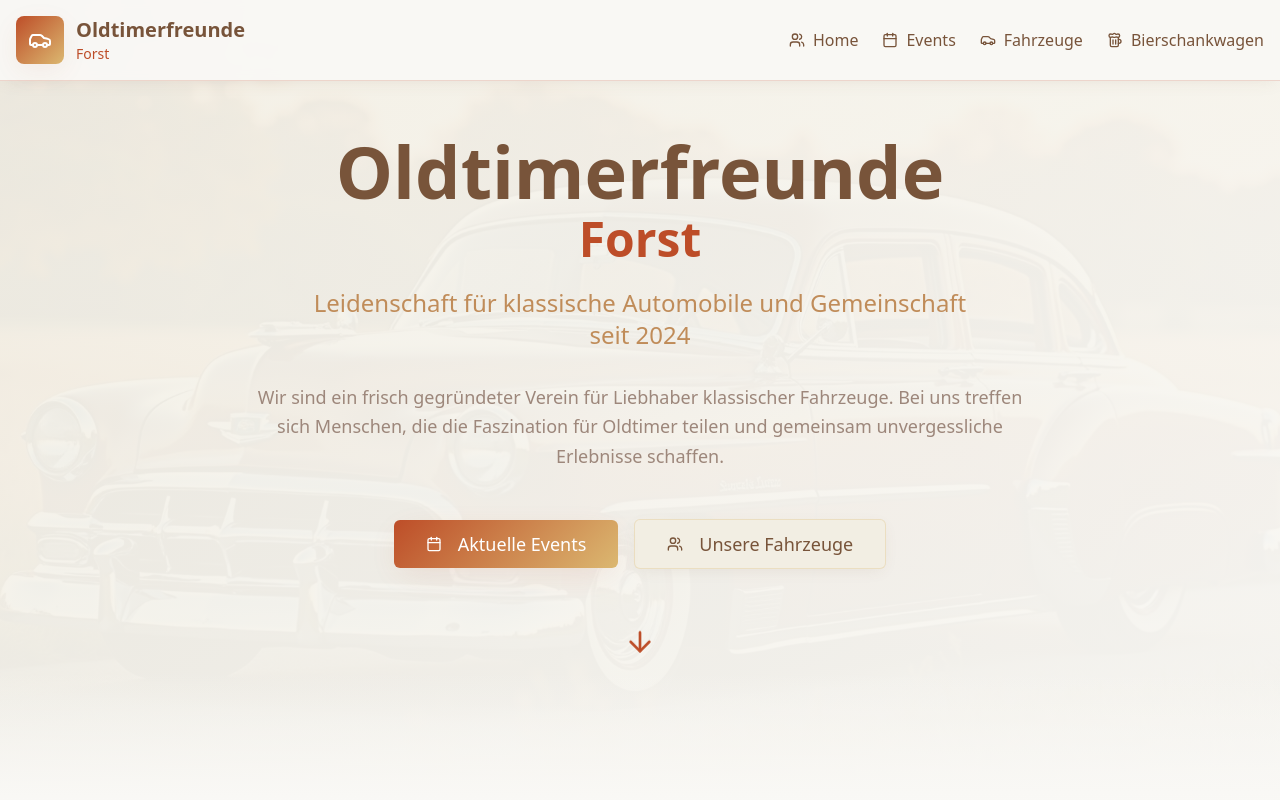
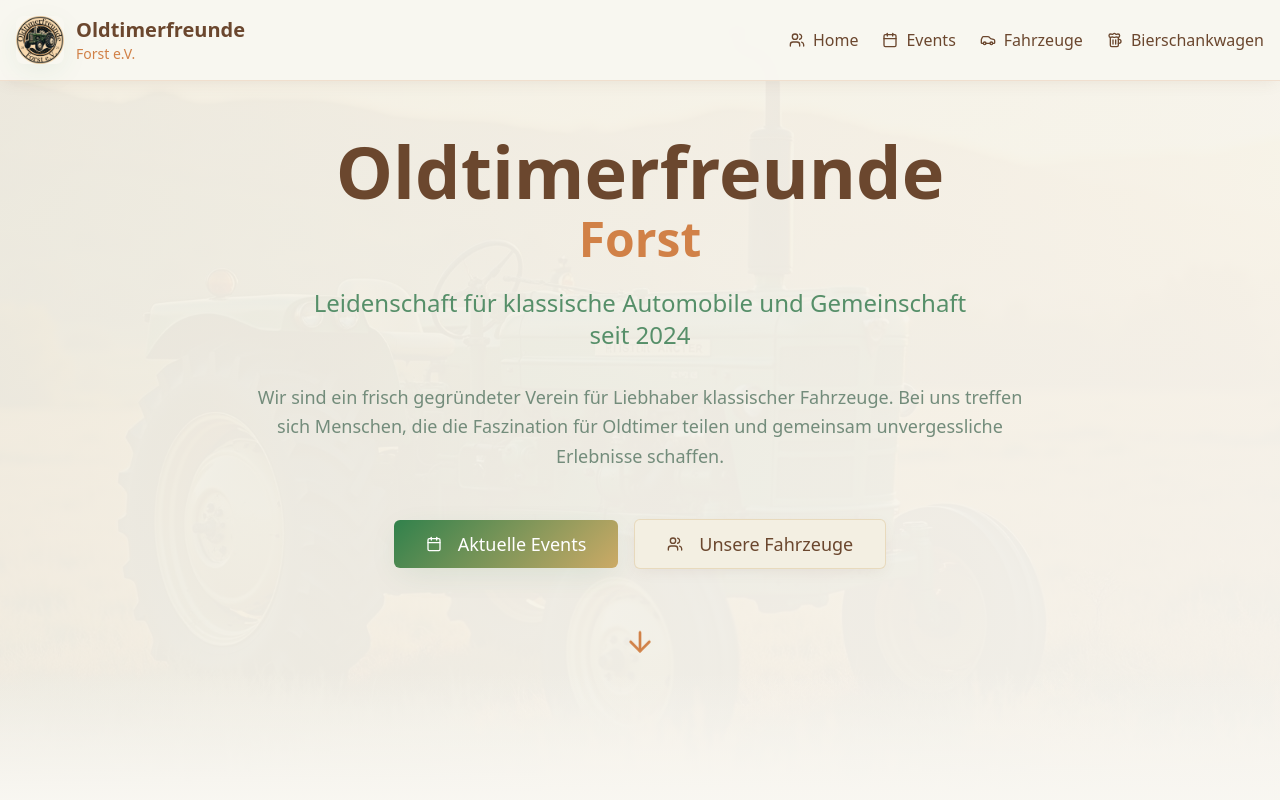
Before and after one commit to kdat-tk/forst-oldtimer-verein-portal, a React (Vite) app: page / in a window 1280 px wide. Shown: the top 800 px of the page. Built offline with nearby package versions, Linux system fonts and the light colour scheme.

Commit message:
Adapt layout to logo
Incorporate the provided logo and adjust the layout. Set an oldtimer tractor as the background image for the hero section.

```diff
--- a/src/components/Header.tsx
+++ b/src/components/Header.tsx
@@ -18,12 +18,16 @@ const Header = () => {
         <div className="flex items-center justify-between">
           {/* Logo */}
           <div className="flex items-center space-x-3">
-            <div className="w-12 h-12 bg-gradient-vintage rounded-lg flex items-center justify-center shadow-vintage">
-              <Car className="w-6 h-6 text-white" />
+            <div className="w-12 h-12 rounded-lg overflow-hidden shadow-vintage">
+              <img
+                src="/lovable-uploads/b4cdec90-7731-4ca8-9fe0-4337ad2ca5f6.png"
+                alt="Oldtimerfreunde Forst Logo"
+                className="w-full h-full object-cover"
+              />
             </div>
             <div>
               <h1 className="text-xl font-bold text-vintage-brown">Oldtimerfreunde</h1>
-              <p className="text-sm text-vintage-copper">Forst</p>
+              <p className="text-sm text-vintage-copper">Forst e.V.</p>
             </div>
           </div>
 
--- a/src/components/Hero.tsx
+++ b/src/components/Hero.tsx
@@ -1,6 +1,6 @@
 import { Button } from '@/components/ui/button';
 import { Calendar, Users, ArrowDown } from 'lucide-react';
-import heroImage from '@/assets/hero-oldtimer.jpg';
+import heroImage from '@/assets/hero-traktor.jpg';
 
 const Hero = () => {
   return (
@@ -9,8 +9,8 @@ const Hero = () => {
       <div className="absolute inset-0 z-0">
         <img
           src={heroImage}
-          alt="Classic vintage car"
-          className="w-full h-full object-cover opacity-20"
+          alt="Vintage agricultural tractor"
+          className="w-full h-full object-cover opacity-25"
         />
         <div className="absolute inset-0 bg-gradient-to-br from-vintage-cream/80 to-background/90"></div>
       </div>
--- a/src/index.css
+++ b/src/index.css
@@ -8,49 +8,49 @@ All colors MUST be HSL.
 
 @layer base {
   :root {
-    /* Vintage Oldtimer Theme - Warm earthy tones */
-    --background: 45 25% 97%;
-    --foreground: 20 20% 15%;
+    /* Vintage Tractor Theme - Green and cream tones inspired by logo */
+    --background: 45 35% 96%;
+    --foreground: 140 15% 20%;
 
-    --card: 45 35% 95%;
-    --card-foreground: 20 20% 15%;
+    --card: 45 40% 94%;
+    --card-foreground: 140 15% 20%;
 
-    --popover: 45 35% 95%;
-    --popover-foreground: 20 20% 15%;
+    --popover: 45 40% 94%;
+    --popover-foreground: 140 15% 20%;
 
-    --primary: 15 65% 45%;  /* Rust/copper tone */
-    --primary-foreground: 45 25% 97%;
+    --primary: 140 45% 35%;  /* Deep green from tractor */
+    --primary-foreground: 45 35% 96%;
 
-    --secondary: 35 25% 85%;  /* Warm cream */
-    --secondary-foreground: 20 20% 25%;
+    --secondary: 45 30% 88%;  /* Cream from logo background */
+    --secondary-foreground: 140 15% 25%;
 
-    --muted: 35 20% 88%;
-    --muted-foreground: 20 15% 55%;
+    --muted: 45 25% 90%;
+    --muted-foreground: 140 10% 50%;
 
-    --accent: 40 60% 65%;  /* Golden accent */
-    --accent-foreground: 20 20% 15%;
+    --accent: 25 60% 55%;  /* Warm brown accent */
+    --accent-foreground: 45 35% 96%;
 
     --destructive: 0 84.2% 60.2%;
     --destructive-foreground: 210 40% 98%;
 
-    --border: 35 15% 82%;
-    --input: 35 15% 82%;
-    --ring: 15 65% 45%;
+    --border: 45 20% 85%;
+    --input: 45 20% 85%;
+    --ring: 140 45% 35%;
 
-    /* Custom vintage colors */
-    --vintage-copper: 15 65% 45%;
-    --vintage-gold: 40 60% 65%;
-    --vintage-cream: 45 35% 92%;
-    --vintage-brown: 25 35% 35%;
-    --vintage-leather: 30 45% 55%;
+    /* Custom vintage colors inspired by logo */
+    --vintage-copper: 25 60% 55%;
+    --vintage-gold: 40 50% 60%;
+    --vintage-cream: 45 40% 92%;
+    --vintage-brown: 25 40% 30%;
+    --vintage-leather: 140 25% 45%;
 
     /* Gradients for premium feel */
-    --gradient-vintage: linear-gradient(135deg, hsl(var(--vintage-copper)), hsl(var(--vintage-gold)));
+    --gradient-vintage: linear-gradient(135deg, hsl(var(--primary)), hsl(var(--vintage-gold)));
     --gradient-subtle: linear-gradient(180deg, hsl(var(--background)), hsl(var(--vintage-cream)));
     --gradient-card: linear-gradient(145deg, hsl(var(--card)), hsl(var(--vintage-cream)));
 
     /* Elegant shadows */
-    --shadow-vintage: 0 8px 32px -8px hsl(var(--vintage-copper) / 0.15);
+    --shadow-vintage: 0 8px 32px -8px hsl(var(--primary) / 0.15);
     --shadow-card: 0 4px 16px -4px hsl(var(--vintage-brown) / 0.1);
     --shadow-glow: 0 0 30px hsl(var(--vintage-gold) / 0.2);
 
@@ -75,48 +75,48 @@ All colors MUST be HSL.
 
   .dark {
     /* Dark vintage theme */
-    --background: 20 25% 8%;
-    --foreground: 45 15% 88%;
+    --background: 140 15% 8%;
+    --foreground: 45 25% 88%;
 
-    --card: 20 30% 12%;
-    --card-foreground: 45 15% 88%;
+    --card: 140 20% 12%;
+    --card-foreground: 45 25% 88%;
 
-    --popover: 20 30% 12%;
-    --popover-foreground: 45 15% 88%;
+    --popover: 140 20% 12%;
+    --popover-foreground: 45 25% 88%;
 
-    --primary: 15 65% 55%;  /* Brighter copper for dark mode */
-    --primary-foreground: 20 25% 8%;
+    --primary: 140 50% 45%;  /* Brighter green for dark mode */
+    --primary-foreground: 140 15% 8%;
 
-    --secondary: 25 20% 18%;
-    --secondary-foreground: 45 15% 88%;
+    --secondary: 140 15% 18%;
+    --secondary-foreground: 45 25% 88%;
 
-    --muted: 25 20% 15%;
-    --muted-foreground: 35 10% 65%;
+    --muted: 140 15% 15%;
+    --muted-foreground: 45 15% 65%;
 
-    --accent: 40 55% 70%;  /* Brighter gold for dark mode */
-    --accent-foreground: 20 25% 8%;
+    --accent: 25 55% 60%;  /* Warm brown for dark mode */
+    --accent-foreground: 140 15% 8%;
 
     --destructive: 0 62.8% 30.6%;
     --destructive-foreground: 210 40% 98%;
 
-    --border: 25 15% 22%;
-    --input: 25 15% 22%;
-    --ring: 15 65% 55%;
+    --border: 140 15% 22%;
+    --input: 140 15% 22%;
+    --ring: 140 50% 45%;
 
     /* Dark mode vintage colors */
-    --vintage-copper: 15 65% 55%;
-    --vintage-gold: 40 55% 70%;
-    --vintage-cream: 30 20% 25%;
-    --vintage-brown: 25 25% 45%;
-    --vintage-leather: 30 35% 65%;
+    --vintage-copper: 25 55% 60%;
+    --vintage-gold: 40 45% 65%;
+    --vintage-cream: 140 15% 25%;
+    --vintage-brown: 25 35% 45%;
+    --vintage-leather: 140 25% 55%;
 
     /* Dark gradients */
-    --gradient-vintage: linear-gradient(135deg, hsl(var(--vintage-copper)), hsl(var(--vintage-gold)));
+    --gradient-vintage: linear-gradient(135deg, hsl(var(--primary)), hsl(var(--vintage-gold)));
     --gradient-subtle: linear-gradient(180deg, hsl(var(--background)), hsl(var(--vintage-cream)));
     --gradient-card: linear-gradient(145deg, hsl(var(--card)), hsl(var(--vintage-cream)));
 
     /* Dark shadows */
-    --shadow-vintage: 0 8px 32px -8px hsl(var(--vintage-copper) / 0.25);
+    --shadow-vintage: 0 8px 32px -8px hsl(var(--primary) / 0.25);
     --shadow-card: 0 4px 16px -4px hsl(0 0% 0% / 0.3);
     --shadow-glow: 0 0 30px hsl(var(--vintage-gold) / 0.3);
     --sidebar-background: 240 5.9% 10%;
```
Also changed, not shown: public/lovable-uploads/b4cdec90-7731-4ca8-9fe0-4337ad2ca5f6.png (added), src/assets/hero-traktor.jpg (added).
